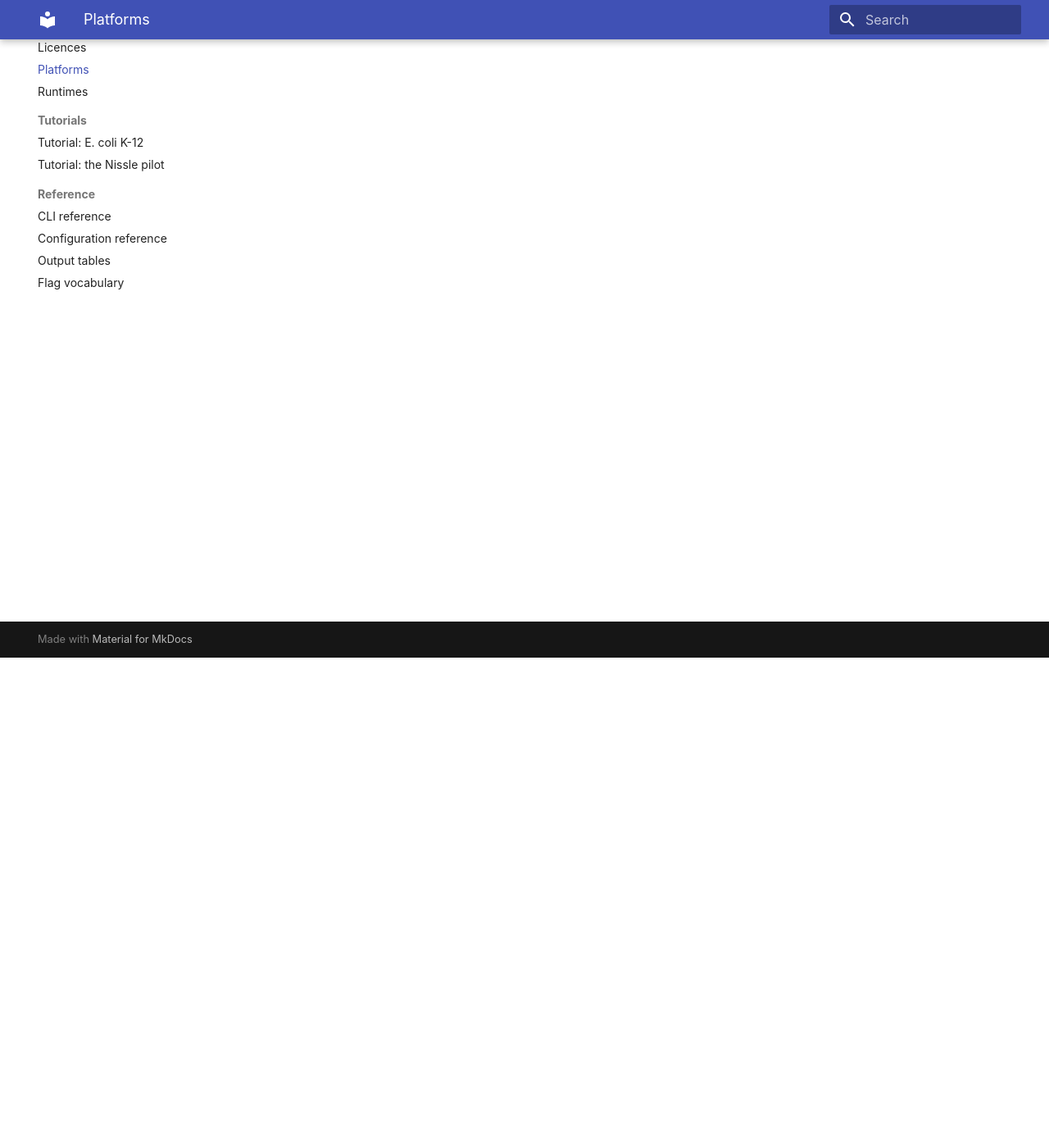
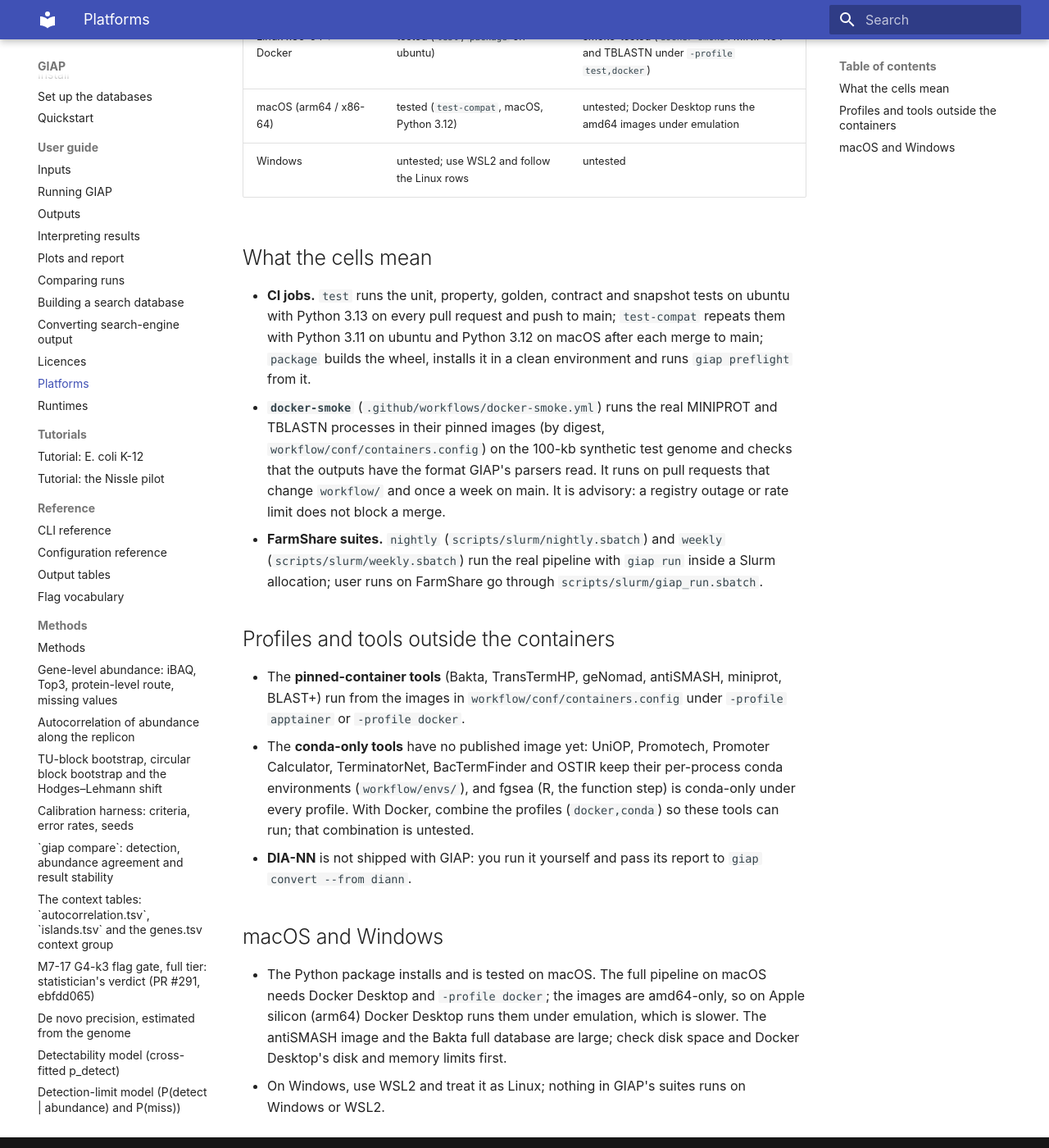
Before and after one commit to khoa-yelo/giap, an MkDocs documentation site: the page built from docs/user-guide/platforms.md, in a window 1280 px wide and 1400 px high, scrolled down 598 px. Shown: the whole window at 82% size. Built offline with MkDocs 1.6.1 and Material for MkDocs 9.7.7, drawn with Linux system fonts in a browser that asks for light colours; some of the changed text lies outside the part shown.

Commit message:
feat(m11-09): docker-smoke workflow, smoke nf-test suite and platforms page
- .github/workflows/docker-smoke.yml: job docker-smoke (ubuntu-latest, Java 21, Nextflow and
  nf-test 0.9.5 as in nf-test-stub, timeout 10 min, contents: read). Native paths filter
  (workflow/**), weekly schedule (Mon 05:17 UTC), workflow_dispatch. Pre-pulls the MINIPROT and
  TBLASTN images by digest from containers.config with one retry; writes rate-limited or pull
  failed to the step summary. Advisory: not in ci.yml summary.needs.
- workflow/tests/docker_smoke.nf.test: real MINIPROT on sim100k.fna.gz and, as a setup
  dependency (nf-test runs one suite per file), real TBLASTN on the decompressed genome, with
  the recorded runs' proteins and options; asserts format and record counts against
  tests/data/recorded/{miniprot/0.18,blast/2.16.0}/sim100k.
- ci.yml nf-test-stub: lists the suites explicitly without docker_smoke.nf.test.
- docs/user-guide/platforms.md: support matrix naming CI jobs and Slurm suites.

Agent-Role: implementer
Co-Authored-By: Claude Opus 5.5 <noreply@anthropic.com>
Claude-Session: https://claude.ai/code/session_01PrvuX9xr7fWwMTpHJxPSjm

```diff
--- a/docs/user-guide/platforms.md
+++ b/docs/user-guide/platforms.md
@@ -1,6 +1,52 @@
 # Platforms
 
-Where GIAP is tested and which execution profiles are supported.
+Where GIAP is tested and which execution profiles are supported. Each cell is one of:
 
-!!! note "Stub"
-    Filled by M11-09 (platforms).
+- **tested**: run by a CI job (GitHub Actions, `.github/workflows/`) or a FarmShare Slurm suite
+  (`scripts/slurm/`) named in the cell;
+- **smoke-tested**: a reduced run on that platform (a few real tools, not the whole pipeline);
+- **untested**: expected to work in principle, but nothing in GIAP's test suites runs it.
+
+| Platform | Python package (`giap preflight`, `convert`, `report`, `compare`) | Full pipeline |
+|---|---|---|
+| Linux x86-64 + Apptainer (FarmShare) | tested (`test`, `package` on ubuntu; `nightly`) | tested (`-profile farmshare_local,apptainer`; `nightly`, `weekly`) |
+| Linux x86-64 + conda | tested (`test`, `test-compat` on ubuntu) | tested for the conda-only tools only (prebuilt micromamba envs; `nightly`) |
+| Linux x86-64 + Docker | tested (`test`, `package` on ubuntu) | smoke-tested (`docker-smoke`: MINIPROT and TBLASTN under `-profile test,docker`) |
+| macOS (arm64 / x86-64) | tested (`test-compat`, macOS, Python 3.12) | untested; Docker Desktop runs the amd64 images under emulation |
+| Windows | untested; use WSL2 and follow the Linux rows | untested |
+
+## What the cells mean
+
+- **CI jobs.** `test` runs the unit, property, golden, contract and snapshot tests on ubuntu with
+  Python 3.13 on every pull request and push to main; `test-compat` repeats them with Python 3.11
+  on ubuntu and Python 3.12 on macOS after each merge to main; `package` builds the wheel,
+  installs it in a clean environment and runs `giap preflight` from it.
+- **`docker-smoke`** (`.github/workflows/docker-smoke.yml`) runs the real MINIPROT and TBLASTN
+  processes in their pinned images (by digest, `workflow/conf/containers.config`) on the
+  100-kb synthetic test genome and checks that the outputs have the format GIAP's parsers read.
+  It runs on pull requests that change `workflow/` and once a week on main. It is advisory: a
+  registry outage or rate limit does not block a merge.
+- **FarmShare suites.** `nightly` (`scripts/slurm/nightly.sbatch`) and `weekly`
+  (`scripts/slurm/weekly.sbatch`) run the real pipeline with `giap run` inside a Slurm allocation;
+  user runs on FarmShare go through `scripts/slurm/giap_run.sbatch`.
+
+## Profiles and tools outside the containers
+
+- The **pinned-container tools** (Bakta, TransTermHP, geNomad, antiSMASH, miniprot, BLAST+) run
+  from the images in `workflow/conf/containers.config` under `-profile apptainer` or
+  `-profile docker`.
+- The **conda-only tools** have no published image yet: UniOP, Promotech, Promoter Calculator,
+  TerminatorNet, BacTermFinder and OSTIR keep their per-process conda environments
+  (`workflow/envs/`), and fgsea (R, the function step) is conda-only under every profile. With
+  Docker, combine the profiles (`docker,conda`) so these tools can run; that combination is
+  untested.
+- **DIA-NN** is not shipped with GIAP: you run it yourself and pass its report to
+  `giap convert --from diann`.
+
+## macOS and Windows
+
+- The Python package installs and is tested on macOS. The full pipeline on macOS needs Docker
+  Desktop and `-profile docker`; the images are amd64-only, so on Apple silicon (arm64) Docker
+  Desktop runs them under emulation, which is slower. The antiSMASH image and the Bakta full
+  database are large; check disk space and Docker Desktop's disk and memory limits first.
+- On Windows, use WSL2 and treat it as Linux; nothing in GIAP's suites runs on Windows or WSL2.
```
Also changed, not shown: changelog.d/+docker-smoke.misc.md (added, +2 -0 lines), 3 other files.
